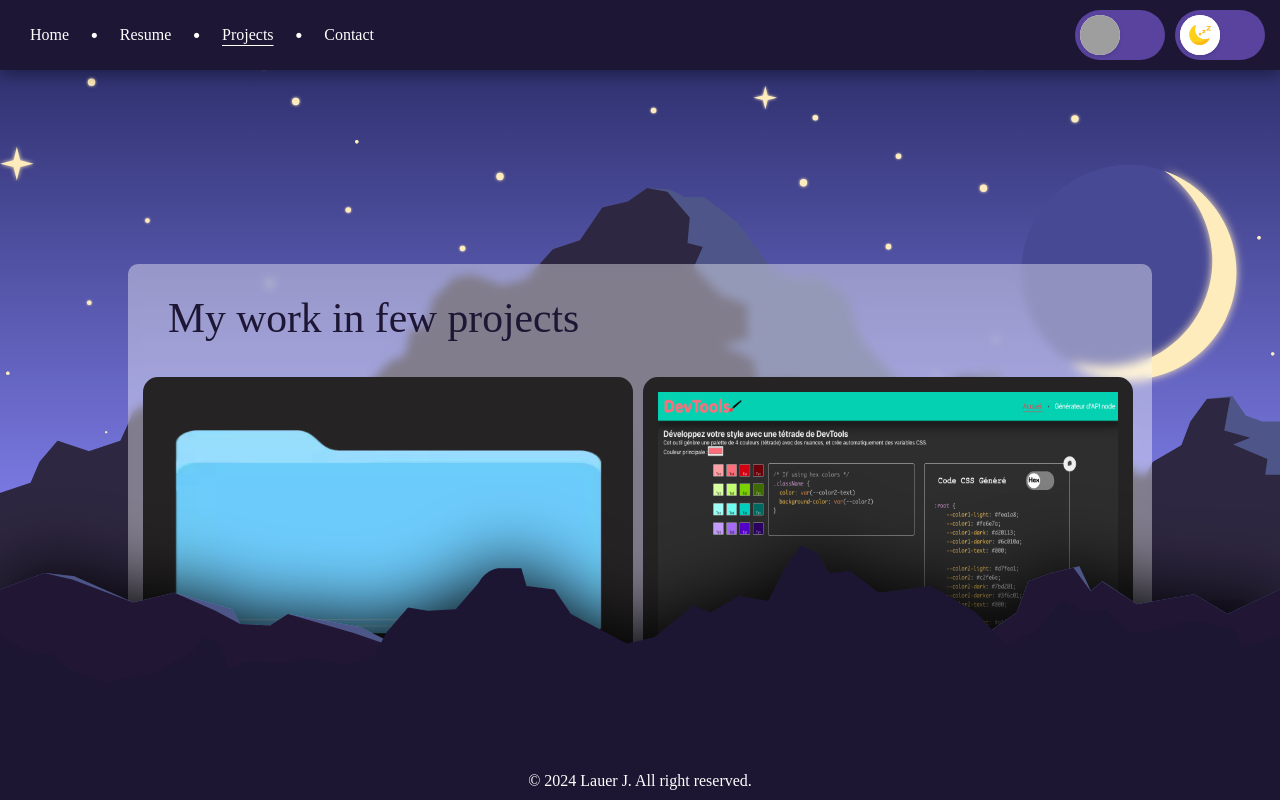
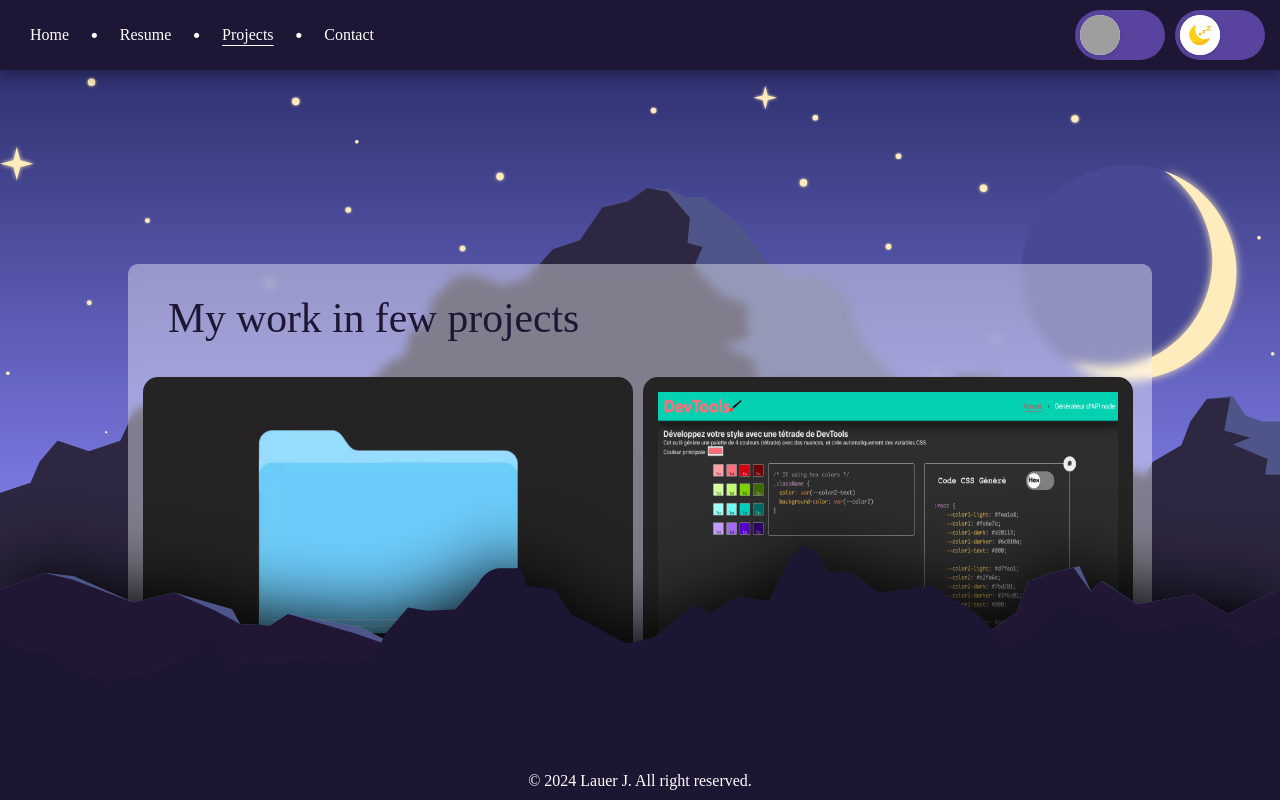
Before and after one commit to LauerJonathan/portfolioJL, a React (Create React App) app: page /projects in a window 1280 px wide. Built offline with nearby package versions, Linux system fonts and the light colour scheme; grey boxes are pictures that could not be loaded; a web font is replaced by a local one.

Commit message:
finalise folder pages

```diff
--- a/src/pages/Project/index.jsx
+++ b/src/pages/Project/index.jsx
@@ -4,6 +4,7 @@ import { useLanguage } from "../../utils/context/LanguageContext";
 import "./project.css";
 
 import { projects } from "../../utils/data/projects";
+import { Link, Links } from "react-router-dom";
 
 const Projects = () => {
   const { language } = useLanguage();
@@ -25,13 +26,17 @@ const Projects = () => {
           </h1>
           <div className="prjContainer">
             {prjList.map((elmt, index) => {
-              return (
+              return !elmt.folder ? (
                 <a
                   href={elmt.link}
                   target="_blank"
                   key={index}
                   className="card">
-                  <img src={elmt.img} alt="image du projet" />
+                  <img
+                    src={elmt.img}
+                    alt="image du projet"
+                    className={elmt.folder && "objectSizer"}
+                  />
                   <div className="devtool flex column startX betY">
                     <div>
                       <h2 key={index}>{elmt.title}</h2>
@@ -46,6 +51,27 @@ const Projects = () => {
                     </div>
                   </div>
                 </a>
+              ) : (
+                <Link to="../folder/backend" className="card">
+                  <img
+                    src={elmt.img}
+                    alt="image du projet"
+                    className={elmt.folder && "objectSizer"}
+                  />
+                  <div className="devtool flex column startX betY">
+                    <div>
+                      <h2 key={index}>{elmt.title}</h2>
+                      <p>{elmt.description}</p>
+                    </div>
+                    <div>
+                      <ul>
+                        {elmt.tags.map((elmt2, index2) => {
+                          return <li key={index2}>{elmt2}</li>;
+                        })}
+                      </ul>
+                    </div>
+                  </div>
+                </Link>
               );
             })}
           </div>
--- a/src/pages/Project/project.css
+++ b/src/pages/Project/project.css
@@ -53,6 +53,10 @@
   object-position: top, center;
 }
 
+.prjContainer img.objectSizer {
+  object-fit: scale-down;
+}
+
 @media only screen and (max-width: 1500px) {
   .prjContainer .card {
     width: calc(100% / 2 - 7px);
--- a/src/utils/data/projects.js
+++ b/src/utils/data/projects.js
@@ -10,12 +10,23 @@ import folder from "../../assets/media/folder.webp";
 const projects = {
   en: [
     {
-      title: "backend",
-      tags: ["folder", "backend", "fullstack"],
+      title: "Backend",
+      folder: true,
+      tags: [
+        "Fullstack / Backend",
+        "API Design",
+        "Data Management",
+        "Software Engineering",
+        "RESTful APIs",
+        "Node.js",
+        "Express.js",
+        ,
+        "Project Management",
+      ],
       img: folder,
-      link: "https://lauerjonathan.github.io/devtools/",
+      link: "https://jonathanlauer.fr/folder/backend",
       description:
-        "This project started from a simple observation: for accessibility reasons, the choice of display colors and contrast is crucial. A web application that generates CSS files with primary and secondary colors, as well as some shades, and ready-to-use style files to optimize development.",
+        "This folder contains all the fullstack and backend projects I have completed. From API development to data management, including front-end integration in fullstack projects.",
     },
     {
       title: "DevTool",
@@ -132,12 +143,22 @@ const projects = {
 
   fr: [
     {
-      title: "backend",
-      tags: ["folder", "backend", "fullstack"],
+      title: "Backend",
+      folder: true,
+      tags: [
+        "Fullstack / Backend",
+        "Conception d'API",
+        "Gestion des Données",
+        "Ingénierie Logicielle",
+        "APIs RESTful",
+        "Node.js",
+        "Express.js",
+        "Gestion de Projet",
+      ],
       img: folder,
-      link: "https://lauerjonathan.github.io/devtools/",
+      link: "https://jonathanlauer.fr/folder/backend",
       description:
-        "This project started from a simple observation: for accessibility reasons, the choice of display colors and contrast is crucial. A web application that generates CSS files with primary and secondary colors, as well as some shades, and ready-to-use style files to optimize development.",
+        "Ce dossier regroupe l'ensemble des projets fullstack et backend que j'ai réalisés. De la création d'API à la gestion des données, en passant par l'intégration front-end dans les projets fullstack.",
     },
     {
       title: "DevTool",
@@ -166,7 +187,7 @@ const projects = {
         "Gestion d'état",
       ],
       img: hrnet,
-      link: "https://www.google.fr",
+      link: "https://lauerjonathan.github.io/hrnet/",
       description:
         "Dans ce projet, j'ai participé à la conversion d'une application jQuery vers React. Ma mission principale a été de refondre les pages clés de l'application en remplaçant les plugins jQuery par des composants React. La documentation du composant converti a été une étape importante du travail. Cela comprendra la rédaction de documents techniques détaillant l'architecture du composant, son fonctionnement, et les raisons de sa conception",
     },
```
Also changed, not shown: src/components/Cards/index.css (line endings or trailing spaces).
